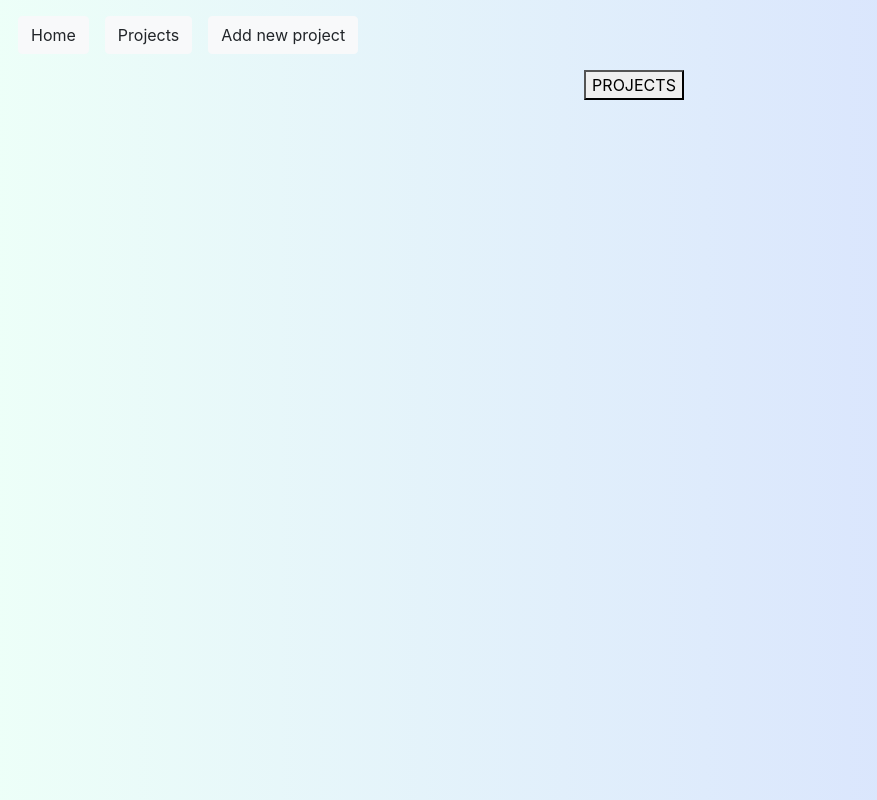
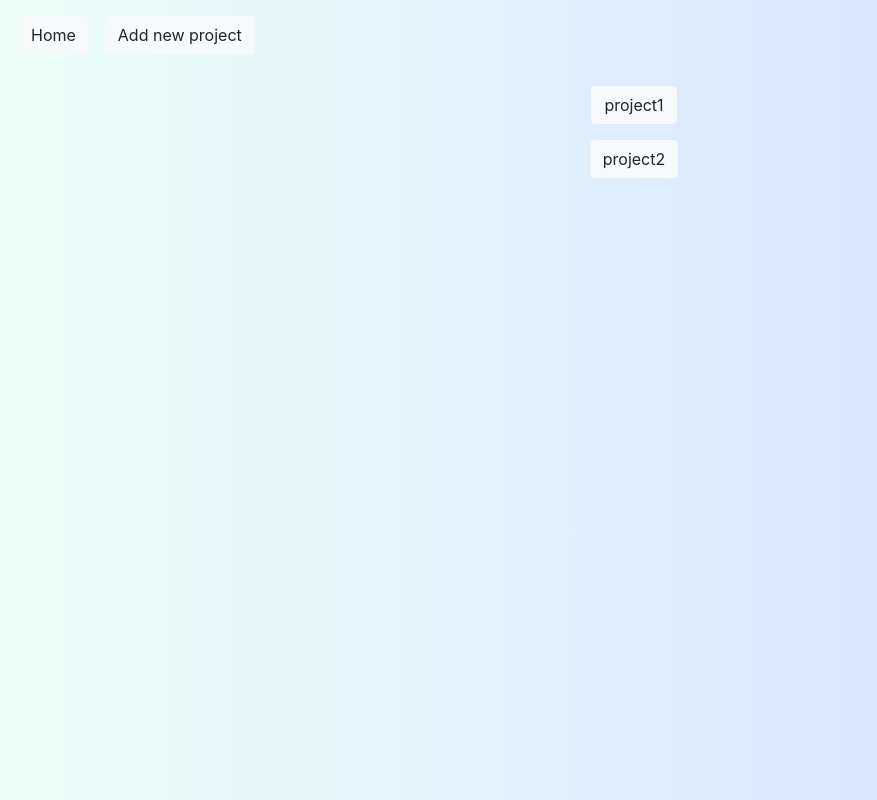
Before and after one commit to LolaEnBeta/ProjectApp, a React (Create React App) app in the folder project-app/: page / in a window 1280 px wide. Shown: the whole page, without its empty margins (6-883 px from the left). Built offline with nearby package versions, Linux system fonts and the light colour scheme.

Commit message:
Change ProjectsPage to Home path Route

```diff
--- a/project-app/src/App.js
+++ b/project-app/src/App.js
@@ -17,12 +17,10 @@ class App extends React.Component {
         <div className="App">
           <nav className="navbar navbar-expand-lg">
             <Link className="btn btn-light m-2" to="/">Home</Link>
-            <Link className="btn btn-light m-2" to="/projects">Projects</Link>
             <Link className="btn btn-light m-2" to="/projectform">Add new project</Link>
           </nav>
           <div>
-            <Route exact path="/" component={HomePage}/>
-            <Route path="/projects" component={ProjectsPage}/>
+            <Route exact path="/" component={ProjectsPage}/>
             <Route path="/project" component={ProjectPage}/>
             <Route path="/projectform" component={FormPage}/>
           </div>
```
